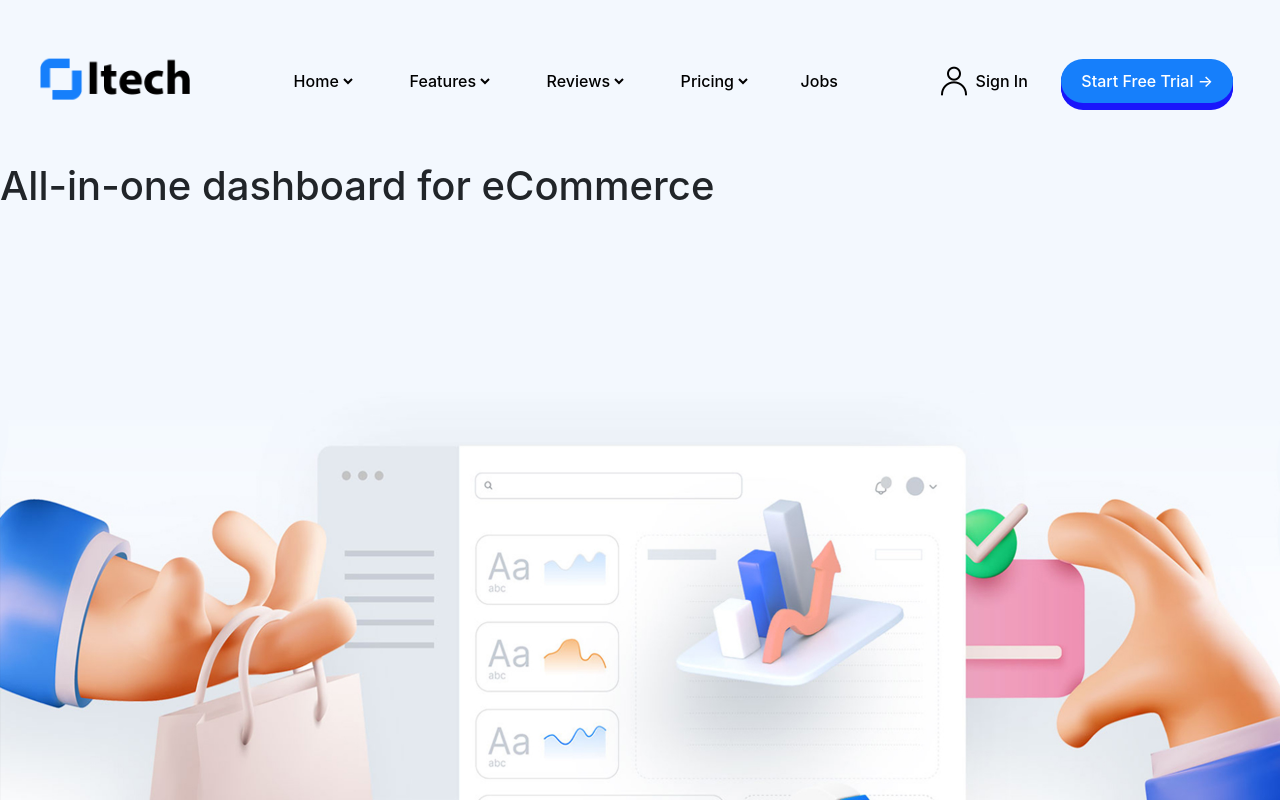
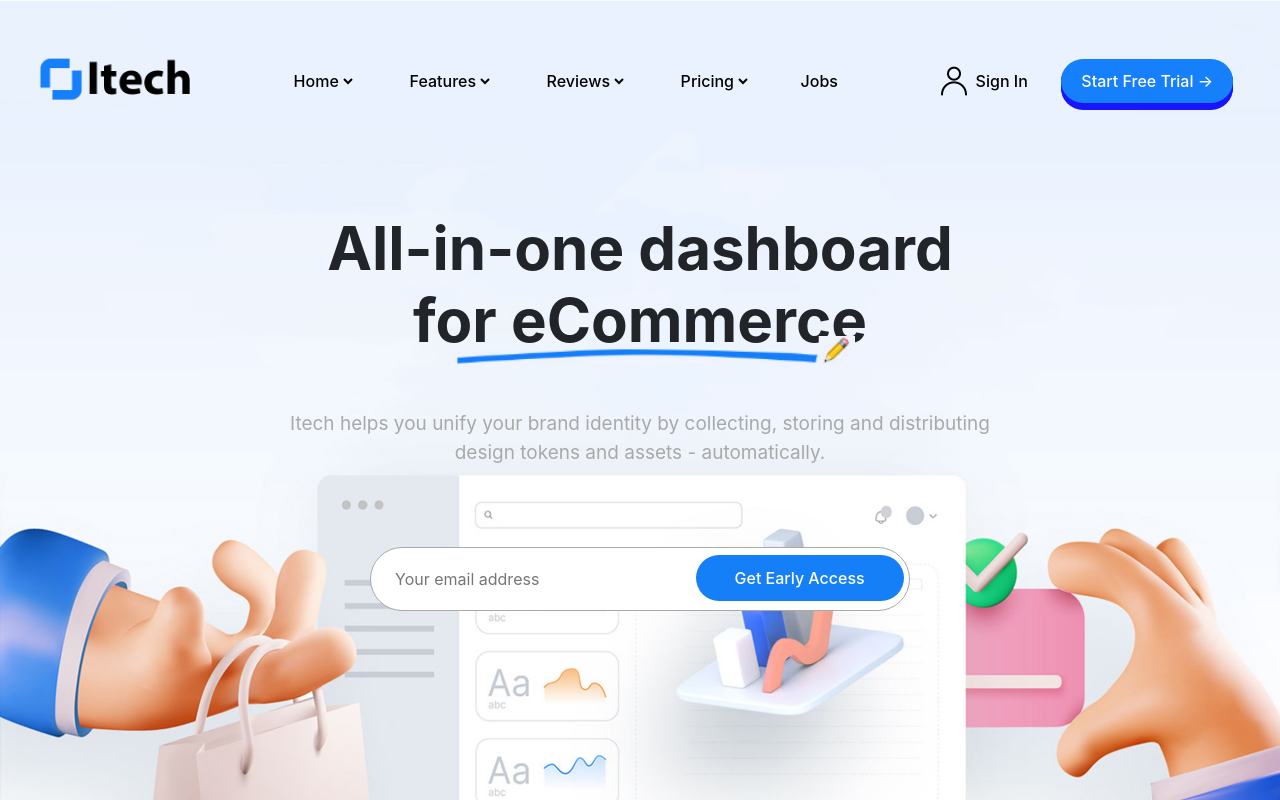
Before and after one commit to Rampat3/Project, a PHP site: page / in a window 1280 px wide. Run offline with PHP 8.4, Linux system fonts and the light colour scheme; some libraries are stand-ins or nearby versions.

Commit message:
added promo header

```diff
--- a/src/contents/header.php
+++ b/src/contents/header.php
@@ -71,14 +71,20 @@
             </ul>
         </div>
         <div class="navMenu__free-trial">
-            <button type="button" class="navMenu__free-blur">Start Free Trial →</button>
+            <button type="button">Start Free Trial →</button>
         </div>
     </div>
 </section>
 <section class="promo">
     <div class="promo__header">
         <div class="promo__header-text">
-            <h1>All-in-one dashboard for eCommerce</h1>
+            <h1 class="title__text-header">All-in-one dashboard for eCommerce</h1>
+            <img src="../../src/img/line.png" alt="">
+            <p>Itech helps you unify your brand identity by collecting, storing and distributing design tokens and assets - automatically.</p>
+            <form class="promo__header-form" action="#">
+                <input type="text" placeholder="Your email address">
+                <button>Get Early Access</button>
+            </form>
         </div>
     </div>
 </section>
--- a/src/sass/blocks/header.scss
+++ b/src/sass/blocks/header.scss
@@ -96,12 +96,6 @@ header{
     }
   }
   &__free {
-
-    &-blur {
-      box-shadow: 10px 10px 10px #167ffb;
-    }
-
-    //A3A3FFFF
     &-trial {
       & button {
         border-radius: 30px;
@@ -135,3 +129,62 @@ header{
 }
 
 //Promo
+.promo{
+  &__header{
+    width: 700px;
+    margin: auto;
+    text-align: center;
+    &-text{
+
+      & img{
+        margin: -238px 0px 0px 30px;
+        width: 400px;
+      }
+
+      & p{
+        color: darkgray;
+        font-size: 19px;
+
+        margin-top: -70px;
+      }
+    }
+    &-form{
+      position: relative;
+      margin: 5em;
+
+
+
+      & input{
+        display: block;
+
+        width: 100%;
+        height: 4em;
+        line-height: 3em;
+        border: 1px solid darkgray;
+        padding: 0 1.5em;
+
+        -moz-border-radius: 2.5em;
+        -webkit-border-radius: 2.5em;
+
+        background-color: white;
+      }
+
+      & button{
+        position: absolute;
+
+        top: 0.5em;
+        right: 0.4em;
+        height: 2.9em;
+        width: 13em;
+        border: 0px solid;
+        background: #157ff8;
+
+        -moz-border-radius: 2.5em;
+        -webkit-border-radius: 2.5em;
+
+        color: white;
+        font-weight: 500;
+      }
+    }
+  }
+}
--- a/src/sass/style.css
+++ b/src/sass/style.css
@@ -64,9 +64,6 @@ header {
   color: #167ffb;
   font-weight: 500;
 }
-.navMenu__free-blur {
-  box-shadow: 10px 10px 10px #167ffb;
-}
 .navMenu__free-trial button {
   border-radius: 30px;
   border: none;
@@ -84,6 +81,49 @@ header {
   transform: scale(1);
   transition: 0.5s;
   box-shadow: 0 0 #1a16fb;
+}
+
+.promo__header {
+  width: 700px;
+  margin: auto;
+  text-align: center;
+}
+.promo__header-text img {
+  margin: -238px 0px 0px 30px;
+  width: 400px;
+}
+.promo__header-text p {
+  color: darkgray;
+  font-size: 19px;
+  margin-top: -70px;
+}
+.promo__header-form {
+  position: relative;
+  margin: 5em;
+}
+.promo__header-form input {
+  display: block;
+  width: 100%;
+  height: 4em;
+  line-height: 3em;
+  border: 1px solid darkgray;
+  padding: 0 1.5em;
+  -moz-border-radius: 2.5em;
+  -webkit-border-radius: 2.5em;
+  background-color: white;
+}
+.promo__header-form button {
+  position: absolute;
+  top: 0.5em;
+  right: 0.4em;
+  height: 2.9em;
+  width: 13em;
+  border: 0px solid;
+  background: #157ff8;
+  -moz-border-radius: 2.5em;
+  -webkit-border-radius: 2.5em;
+  color: white;
+  font-weight: 500;
 }
 
 @media (max-width: 1800px) {
@@ -147,4 +187,10 @@ a {
   text-decoration: none;
 }
 
+.title__text-header {
+  margin: 100px 0px;
+  font-size: 60px;
+  font-weight: 700;
+}
+
 /*# sourceMappingURL=style.css.map */
--- a/src/sass/style.scss
+++ b/src/sass/style.scss
@@ -13,6 +13,13 @@ a{
   text-decoration: none;
 }
 
-.text{
-    //font-size: ;
+.title{
+  &__text{
+    &-header{
+      margin: 100px 0px;
+
+      font-size: 60px;
+      font-weight: 700;
+    }
+  }
 }
```
Also changed, not shown: src/icons/mail.png (added), src/img/bg-header.jpg, src/img/line.jpg (added), src/img/line.png (added), 1 other file.
